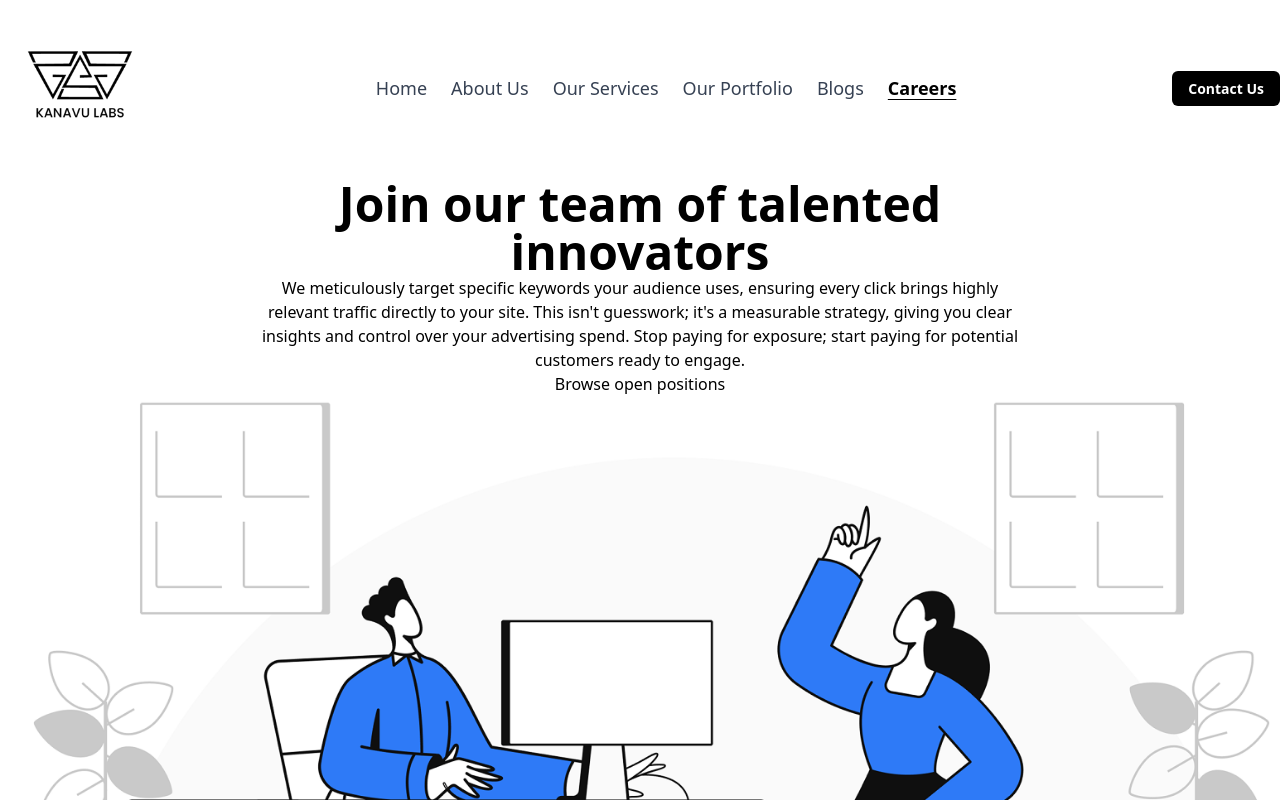
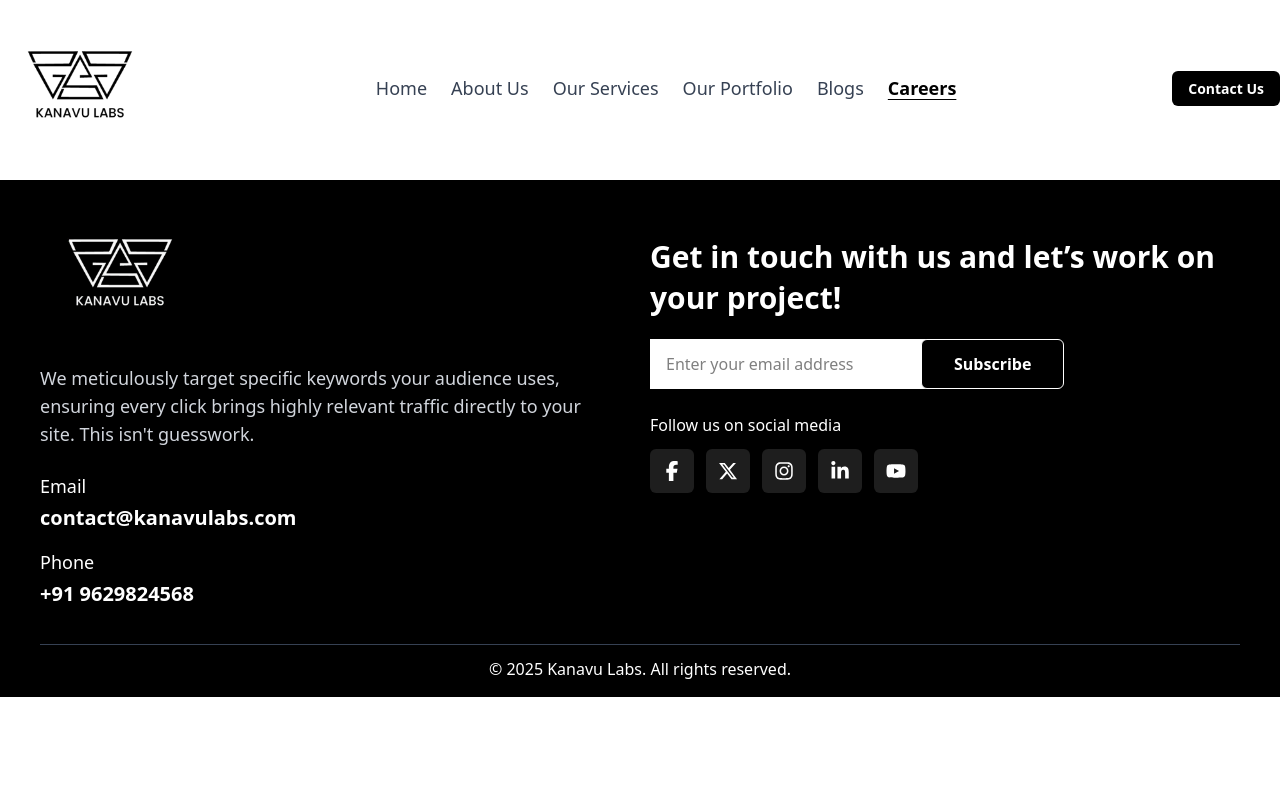
Before and after one commit to mohanrajnagooran/Kanavulabs, a React (Vite) app: page /careers in a window 1280 px wide. Shown: the top 800 px of the page. Built offline with nearby package versions, Linux system fonts and the light colour scheme.

Commit message:
changing code for contact us button background color

```diff
--- a/src/pages/Careers.jsx
+++ b/src/pages/Careers.jsx
@@ -1,14 +1,13 @@
 import React from 'react'
 import Navbar from '../components/Navbar'
 import Footer from '../components/Footer'
-import Careershome from '../components/careershome'
 
 
 const Careers = () => {
   return (
     <div className="md:pt-45 pt-30">
       <Navbar/>
-      <Careershome/>
+
       <Footer/>
     </div>
   )
```
